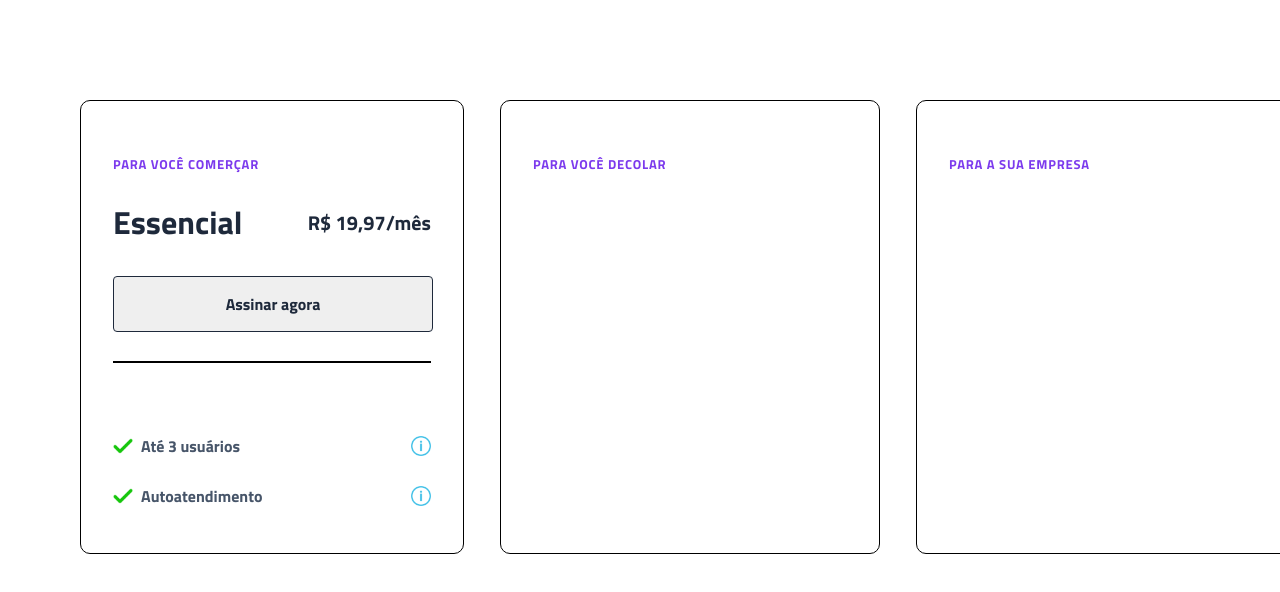
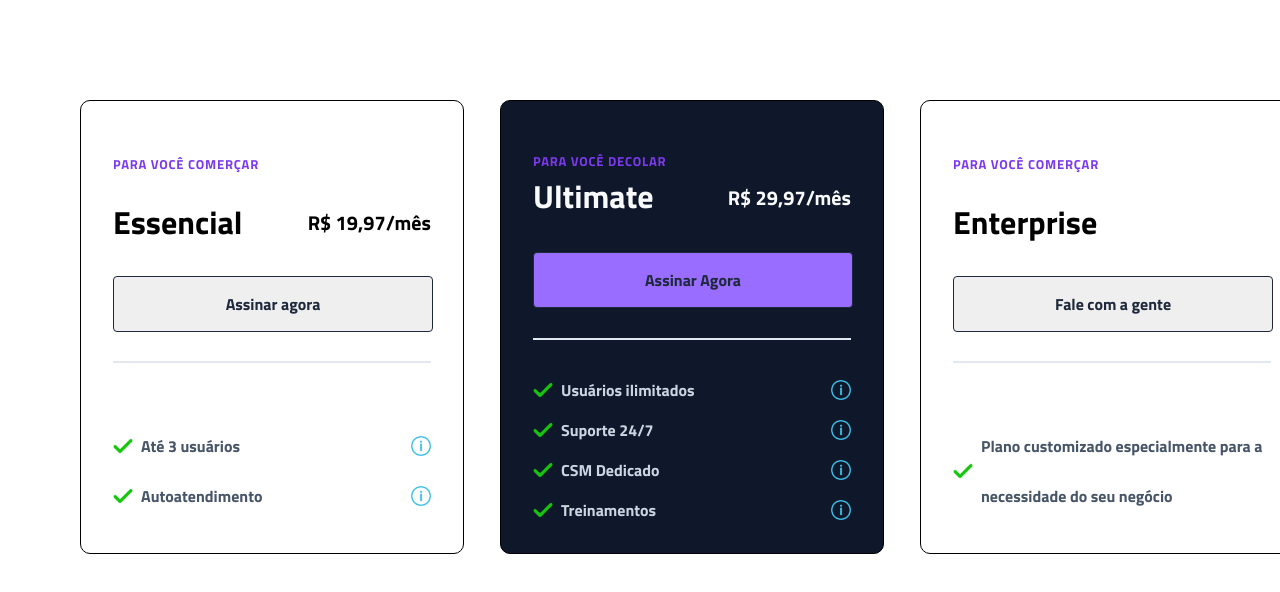
Before and after one commit to Wesleygrs2/DesafioRocketSeat15, a plain HTML site: page index.html in a window 1280 px wide. Shown: the top 592 px of the page. Drawn offline with Linux system fonts and the light colour scheme.

Commit message:
Preenchimento do card especial

```diff
--- a/index.html
+++ b/index.html
@@ -17,7 +17,7 @@
         <!--Card Essencial-->
             <div class="card">
                 <span>Para você comerçar</span>
-                <div class="text">
+                <div class="texto">
                     <h1>Essencial</h1>
                     <p>R$ 19,97/mês</p>
                 </div>
@@ -41,12 +41,67 @@
                 </div>
             </div>
             <!--Fim Card Essencial-->
-            <div class="card-especial">
-                <span>Para você decolar</span>
+            <!--Card Especial-->
+                <div class="card-especial">
+                    <div class="espaço">
+                    <span>Para você decolar</span>
+                    </div>
+                    <div class="text-especial">
+                        <h1>Ultimate</h1>
+                        <p>R$ 29,97/mês</p>
+                    </div>
+                    <button>Assinar Agora</button>
+                    <hr>
+                    <div class="info">
+                        <div class="checkinfo">
+                            <img src="./images/check.png" alt="CheckBox">
+                            <p>Usuários ilimitados</p>
+                        </div>
+                        <img src="./images/info.png" alt="Informação">
+                    </div>
+
+                    <div class="info">
+                        <div class="checkinfo">
+                            <img src="./images/check.png" alt="CheckBox">
+                            <p>Suporte 24/7</p>
+                        </div>
+                        <img src="./images/info.png" alt="Informação">
+                    </div>
+                    <div class="info">
+                        <div class="checkinfo">
+                            <img src="./images/check.png" alt="CheckBox">
+                            <p>CSM Dedicado</p>
+                        </div>
+                        <img src="./images/info.png" alt="Informação">
+                    </div>
+                    <div class="info">
+                        <div class="checkinfo">
+                            <img src="./images/check.png" alt="CheckBox">
+                            <p>Treinamentos</p>
+                        </div>
+                        <img src="./images/info.png" alt="Informação">
+                    </div>
+                </div>
+                <!--Fim Card Especial-->
+                <!--Card Enterprise-->
+            <div class="card">
+                <span>Para você comerçar</span>
+                <div class="texto">
+                    <h1>Enterprise</h1>
+                </div>
+                <button>Fale com a gente</button>
+                <hr>
+                <div>
+                    <div class="info">
+                        <div class="checkinfo">
+                            <img src="./images/check.png" alt="CheckBox">
+                            <p>Plano customizado especialmente para a necessidade do seu negócio</p>
+                        </div>
+                    </div>
+                    <!--Fim Card Enterprise-->
+                </div>
             </div>
-            <div class="card">
-                <span>Para a sua empresa</span>
-            </div>
+
         </div>
     </div>
 </body>
--- a/style.css
+++ b/style.css
@@ -24,18 +24,19 @@
     border-radius: 10px;
     width: 384px;
     height: 454px;
+
 }
 .card-especial {
     display: flex;
     flex-direction: column;
-    justify-content: space-between;
+    /*justify-content: space-between;*/
     padding: 48px 32px 32px 32px;
-    gap: 10px;
-    background-color: #FFFFFF;
+    background-color: white;
     border: 1px solid;
     border-radius: 10px;
     width: 384px;
     height: 454px;
+    background: #0F172A;
 
 }
 span {
@@ -48,9 +49,8 @@ span {
     letter-spacing: 0.06em; /*espaçamento entre as letras*/
     text-transform: uppercase;
     color: #7c3aed;
-
 }
-.text{
+.texto{
     display: flex;
     flex-direction: row;
     justify-content: space-between;
@@ -81,8 +81,7 @@ button{
 }
 hr {
     margin-bottom: 30px;
-    border: 1px solid /*#e2e8f0*/;
-
+    border: 1px solid #e2e8f0;
 }
 h1{
     width: 142px;
@@ -92,7 +91,6 @@ h1{
     font-weight: 700;
     font-size: 32px;
     line-height: 46px;
-    color: #1E293B;
 }
 p {
     font-family: 'Titillium Web', sans-serif;
@@ -100,29 +98,28 @@ p {
     font-weight: 700;
     font-size: 20px;
     line-height: 30px;
-    color: #1E293B;
-
 }
 img {
     width: 20px;
     height: 20px;
 }
 .info p {
-
     line-height: 50px;
     font-family: 'Titillium Web';
     font-style: normal;
     font-weight: 400;
     font-size: 16px;
     color: #475569;
+
+    /*line-height: 24px;*/
 }
  .info {
     display: flex;
-    justify-content: space-between;
+
     align-items: center;
     position: relative;
     padding: 0px;
-    gap: 11px;
+    gap: 10px;
  }
  .checkinfo {
     display: flex;
@@ -130,4 +127,29 @@ img {
     padding: 0px;
     gap: 8px;
     width: 100%;
- }
+}
+.card-especial span {
+    line-height: 24px;
+    color: #7c3aed;
+    gap: 10px;
+}
+.text-especial {
+    display: flex;
+    flex-direction: row;
+    justify-content: space-between;
+    align-items: center;
+    width: 100%;
+    padding: 0px;
+    gap: 8px;
+    color: #F8FAFC;
+}
+.card-especial button {
+    margin: 30px 0px 30px 0px;
+    background: #996DFF;
+
+}
+.card-especial .checkinfo p {
+    gap: 10px;
+    line-height: 40px;
+    color: #CBD5E1;
+}
```
